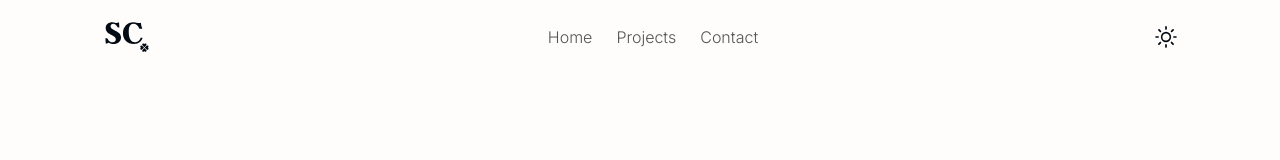
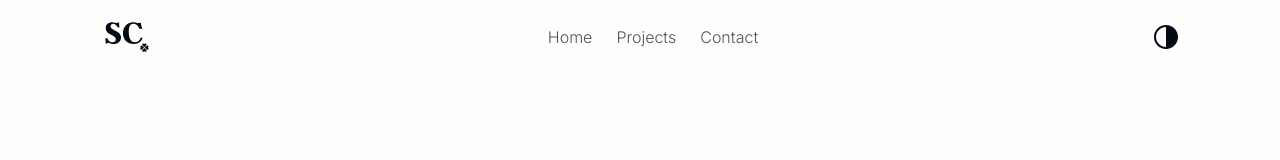
Before and after one commit to sushantchapagain1/sushantchapagain-portfolio, a Next.js app: page / in a window 1280 px wide. Shown: the top 160 px of the page. Built offline with nearby package versions, Linux system fonts and the light colour scheme.

Commit message:
changed theme toggle icon

```diff
--- a/components/Navbar/ThemeToggle.tsx
+++ b/components/Navbar/ThemeToggle.tsx
@@ -1,14 +1,10 @@
 import React from 'react';
-import { SunIcon } from '../icons';
+import { ThemeToogleIcon } from '../icons';
 
 function ThemeToggle() {
   return (
     <button className="hidden md:block">
-      <SunIcon
-        height={24}
-        width={24}
-        className="text-foregroundText cursor-pointer"
-      />
+      <ThemeToogleIcon height={24} width={24} className="fill-foregroundText" />
     </button>
   );
 }
--- a/components/icons/index.tsx
+++ b/components/icons/index.tsx
@@ -28,7 +28,7 @@ export function LogoIcon(props: React.SVGProps<SVGSVGElement>) {
   );
 }
 
-export function ThemeIcon(props: React.SVGProps<SVGSVGElement>) {
+export function ThemeToogleIcon(props: React.SVGProps<SVGSVGElement>) {
   return (
     <svg xmlns="http://www.w3.org/2000/svg" viewBox="0 0 24 24" {...props}>
       <path d="M0 12c0 6.627 5.373 12 12 12s12-5.373 12-12-5.373-12-12-12-12 5.373-12 12zm2 0c0-5.514 4.486-10 10-10v20c-5.514 0-10-4.486-10-10z"></path>
```
